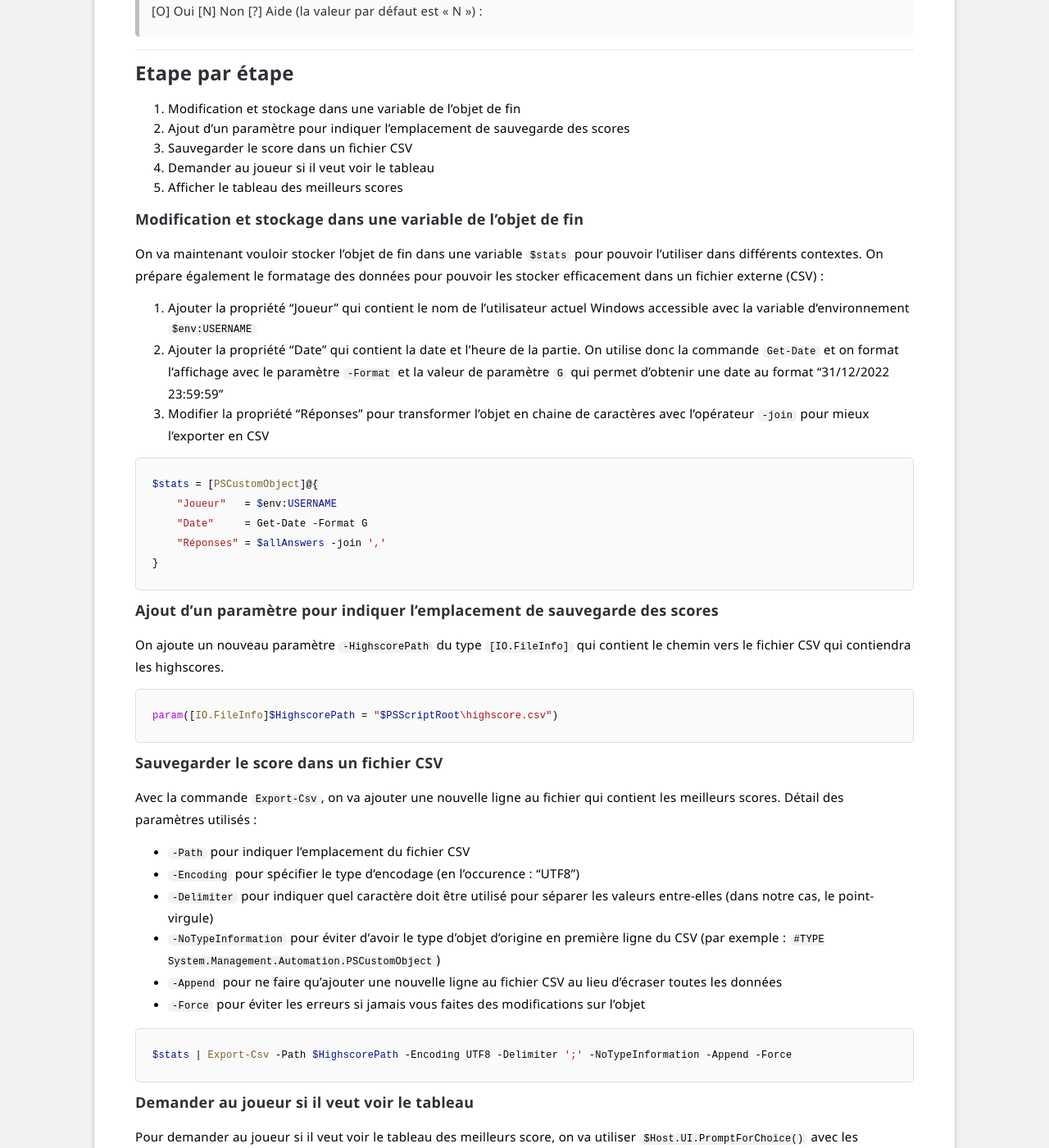
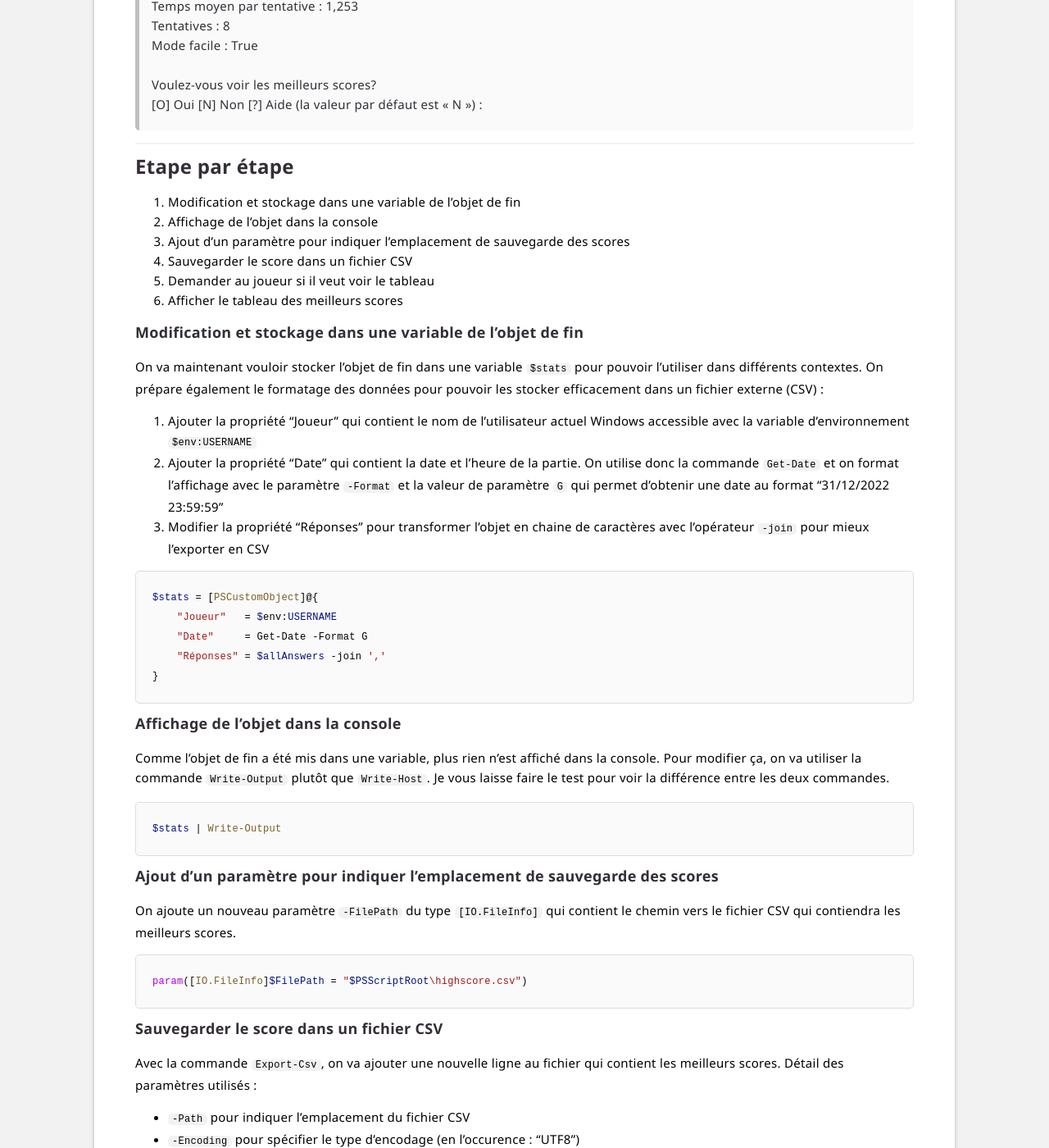
Before and after one commit to leobouard/leobouard.github.io, a Jekyll site: the page built from _posts/2022-12-01-cours-pratique-powershell-007.md, in a window 1280 px wide and 1400 px high, scrolled down 743 px. Shown: the whole window at 82% size. Built offline with Jekyll 4.4.1, drawn with Linux system fonts in a browser that asks for light colours; some web fonts are replaced; some of the changed text lies outside the part shown.

Commit message:
Ajout d'une consigne

````diff
--- a/_posts/2022-12-01-cours-pratique-powershell-007.md
+++ b/_posts/2022-12-01-cours-pratique-powershell-007.md
@@ -12,6 +12,8 @@
 ---
 
 ## Consigne
+
+A partir de maintenant, les statistiques d'une partie qui se termine par une victoire du joueur seront sauvegardées dans un fichier externe au script (CSV par exemple). Pour l'occasion, on ajoute deux propriétés dans l'objet de fin : le nom du joueur et la date. A la fin de chaque partie (victoire ou défaite), on propose au joueur d'afficher les meilleurs scores dans un `Out-GridView`. La réponse par défaut est de ne rien afficher.
 
 ### Résultat attendu
 
@@ -33,10 +35,11 @@
 ## Etape par étape
 
 1. Modification et stockage dans une variable de l'objet de fin
-2. Ajout d'un paramètre pour indiquer l'emplacement de sauvegarde des scores
-3. Sauvegarder le score dans un fichier CSV
-4. Demander au joueur si il veut voir le tableau
-5. Afficher le tableau des meilleurs scores
+2. Affichage de l'objet dans la console
+3. Ajout d'un paramètre pour indiquer l'emplacement de sauvegarde des scores
+4. Sauvegarder le score dans un fichier CSV
+5. Demander au joueur si il veut voir le tableau
+6. Afficher le tableau des meilleurs scores
 
 ### Modification et stockage dans une variable de l'objet de fin
 
@@ -54,12 +57,20 @@
 }
 ```
 
+### Affichage de l'objet dans la console
+
+Comme l'objet de fin a été mis dans une variable, plus rien n'est affiché dans la console. Pour modifier ça, on va utiliser la commande `Write-Output` plutôt que `Write-Host`. Je vous laisse faire le test pour voir la différence entre les deux commandes.
+
+```powershell
+$stats | Write-Output
+```
+
 ### Ajout d'un paramètre pour indiquer l'emplacement de sauvegarde des scores
 
-On ajoute un nouveau paramètre `-HighscorePath` du type `[IO.FileInfo]` qui contient le chemin vers le fichier CSV qui contiendra les highscores.
+On ajoute un nouveau paramètre `-FilePath` du type `[IO.FileInfo]` qui contient le chemin vers le fichier CSV qui contiendra les meilleurs scores.
 
 ```powershell
-param([IO.FileInfo]$HighscorePath = "$PSScriptRoot\highscore.csv")
+param([IO.FileInfo]$FilePath = "$PSScriptRoot\highscore.csv")
 ```
 
 ### Sauvegarder le score dans un fichier CSV
@@ -74,7 +85,7 @@
 - `-Force` pour éviter les erreurs si jamais vous faites des modifications sur l'objet
 
 ```powershell
-$stats | Export-Csv -Path $HighscorePath -Encoding UTF8 -Delimiter ';' -NoTypeInformation -Append -Force
+$stats | Export-Csv -Path $FilePath -Encoding UTF8 -Delimiter ';' -NoTypeInformation -Append -Force
 ```
 
 ### Demander au joueur si il veut voir le tableau
@@ -98,7 +109,7 @@
 
 ```powershell
 if ($decision -eq 0) {
-    Import-Csv -Path $HighscorePath -Delimiter ';' -Encoding UTF8 | Out-GridView -Title "Meilleurs scores"
+    Import-Csv -Path $FilePath -Delimiter ';' -Encoding UTF8 | Out-GridView -Title "Meilleurs scores"
 }
 ```
 
@@ -107,7 +118,7 @@
 ```powershell
 param(
     [switch]$EasyMode,
-    [IO.FileInfo]$HighscorePath = "$PSScriptRoot\highscore.csv"
+    [IO.FileInfo]$FilePath = "$PSScriptRoot\highscore.csv"
 )
 
 $i          = 0
@@ -155,7 +166,7 @@
 if ($answer -ne $random) {
     Write-Host "DEFAITE. Vous n'avez pas réussi à trouver le nombre aléatoire"
 } else {
-    $stats | Export-Csv -Path $HighscorePath -Encoding UTF8 -Delimiter ';' -NoTypeInformation -Append -Force
+    $stats | Export-Csv -Path $FilePath -Encoding UTF8 -Delimiter ';' -NoTypeInformation -Append -Force
 }
 
 $question = 'Voulez-vous voir les meilleurs scores?'
@@ -163,6 +174,6 @@
 $decision = $Host.UI.PromptForChoice($null, $question, $choices, 1)
 
 if ($decision -eq 0) {
-    Import-Csv -Path $HighscorePath -Delimiter ';' -Encoding UTF8 | Out-GridView -Title "Meilleurs scores"
+    Import-Csv -Path $FilePath -Delimiter ';' -Encoding UTF8 | Out-GridView -Title "Meilleurs scores"
 }
 ```
````
Also changed, not shown: other parts of _posts/2022-12-01-cours-pratique-powershell-007.md (+1 -1 lines), assets/images/2021.jpg (deleted).
